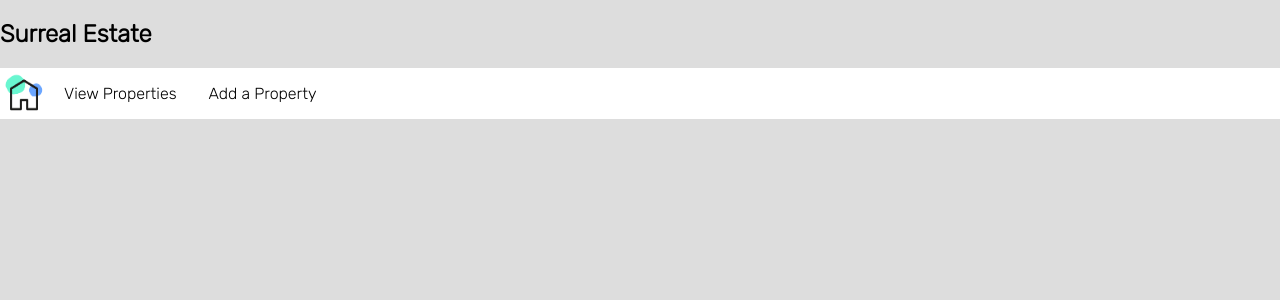
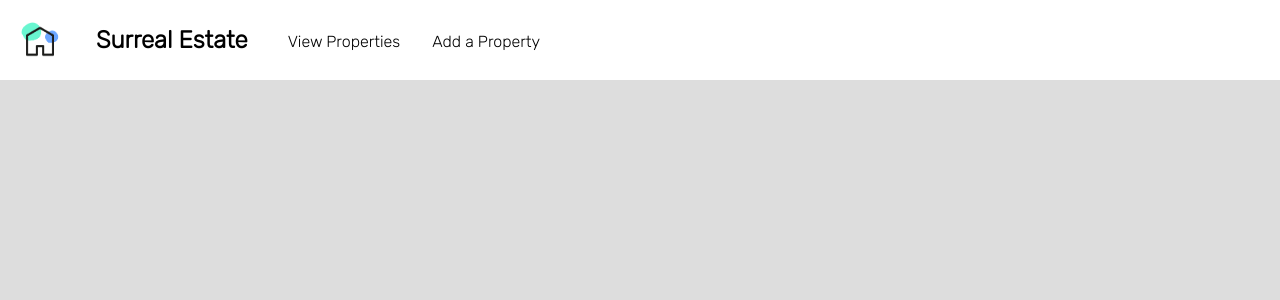
Before and after one commit to cprieststephens/surreal-estate, a React (Create React App) app: page / in a window 1280 px wide. Shown: the top 300 px of the page. Built offline with nearby package versions, Linux system fonts and the light colour scheme.

Commit message:
Add routes for homepage and add property page

```diff
--- a/package.json
+++ b/package.json
@@ -8,6 +8,7 @@
     "@testing-library/user-event": "^13.5.0",
     "react": "^18.2.0",
     "react-dom": "^18.2.0",
+    "react-router-dom": "^6.14.0",
     "react-scripts": "5.0.1",
     "web-vitals": "^2.1.4"
   },
--- /dev/null
+++ b/src/components/AddProperty.js
@@ -0,0 +1,7 @@
+import React from "react";
+
+const AddProperty = () => {
+  <>Add Property Page</>;
+};
+
+export default AddProperty;
--- a/src/components/App.js
+++ b/src/components/App.js
@@ -1,12 +1,18 @@
 import React from "react";
+import { Routes, Route} from "react-router-dom";
 import "../styles/app.css";
 import Navbar from "./Navbar";
+import Properties from "./Properties";
+import AddProperty from "./AddProperty";
 
 const App = () => {
   return (
     <div className="App">
-      <h2>Surreal Estate</h2>
       <Navbar />
+      <Routes>
+        <Route path="/" element={<Properties />} />
+        <Route path="add-property" element={<AddProperty />} />;
+      </Routes>
     </div>
   );
 };
--- a/src/components/Navbar.js
+++ b/src/components/Navbar.js
@@ -1,4 +1,5 @@
 import React from "react";
+import { Link } from "react-router-dom";
 import "../styles/navbar.css";
 import logo from "../img/logo.png";
 
@@ -6,9 +7,14 @@ const Navbar = () => {
   return (
     <div className="navbar">
       <img className="navbar-logo" src={logo} alt="Surreal Estate logo" />
+      <h2 className="navbar-title">Surreal Estate</h2>
       <ul className="navbar-links">
-        <li className="navbar-links-item">View Properties</li>
-        <li className="navbar-links-item">Add a Property</li>
+        <Link className="navbar-links-item" to="/">
+          View Properties
+        </Link>
+        <Link className="navbar-links-item" to="add-property">
+          Add a Property
+        </Link>
       </ul>
     </div>
   );
--- /dev/null
+++ b/src/components/Properties.js
@@ -0,0 +1,7 @@
+import React from "react";
+
+const Properties = () => {
+  <>Properties Page</>;
+};
+
+export default Properties;
--- a/src/index.js
+++ b/src/index.js
@@ -1,11 +1,14 @@
-import React from 'react';
-import ReactDOM from 'react-dom/client';
-import './index.css';
-import App from './components/App';
+import React from "react";
+import ReactDOM from "react-dom/client";
+import { BrowserRouter } from "react-router-dom";
+import "./index.css";
+import App from "./components/App";
 
-const root = ReactDOM.createRoot(document.getElementById('root'));
+const root = ReactDOM.createRoot(document.getElementById("root"));
 root.render(
   <React.StrictMode>
-    <App />
+    <BrowserRouter>
+      <App />
+    </BrowserRouter>
   </React.StrictMode>
 );
--- a/src/styles/navbar.css
+++ b/src/styles/navbar.css
@@ -6,16 +6,36 @@
 
 .navbar-logo {
   width: 3em;
+  height: 3em;
+  padding: 1em;
+  margin-right: 1em;
+  align-self: center;
+}
+
+.navbar-title {
+  margin-right: 1em;
+  align-self: center;
 }
 
 .navbar-links {
   margin: 0;
   padding: 0;
   display: flex;
+  align-content: center;
 }
 
 .navbar-links-item {
-  margin: 0;
+  margin-top: 0.2em;
+  padding: 0 1em;
   list-style-type: none;
-  padding: 1em;
+  text-decoration: none;
+  align-self: center;
 }
+
+.navbar-links-item:link {
+  color: black;
+}
+
+.navbar-links-item:visited {
+  color: black;
+}
```
Also changed, not shown: 1 other file (tests, documents, lock files or other folders).
